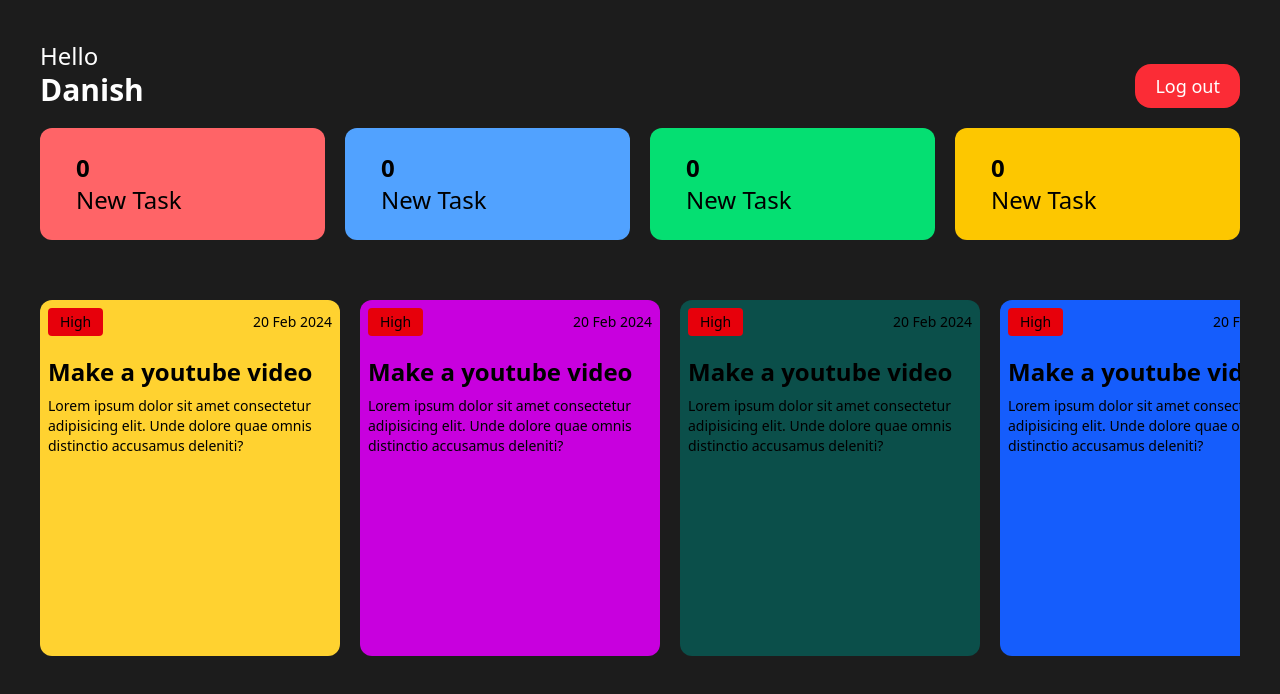
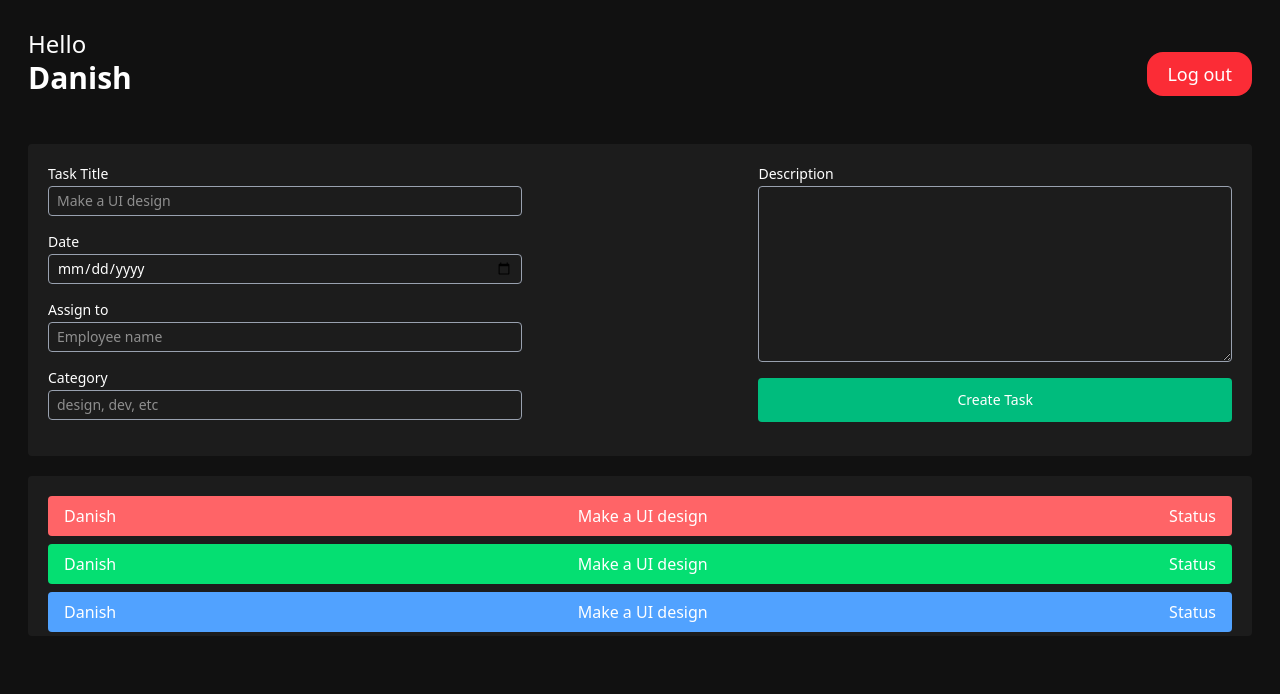
Before and after one commit to danish1454/Employee-Management-System, a React (Vite) app: page / in a window 1280 px wide. Shown: the top 694 px of the page. Built offline with nearby package versions, Linux system fonts and the light colour scheme.

Commit message:
Test Screens created

```diff
--- a/src/App.jsx
+++ b/src/App.jsx
@@ -1,11 +1,13 @@
 import React from 'react'
 import Login from './components/Auth/Login'
 import { EmployeeDashboard } from './components/Dashboard/EmployeeDashboard'
+import AdminDashboard from './components/Dashboard/AdminDashboard'
 const App = () => {
   return (
     <>
       {/* <Login /> */}
-      <EmployeeDashboard />
+      {/* <EmployeeDashboard /> */}
+      <AdminDashboard />
     </>
   )
 }
--- a/src/components/Dashboard/AdminDashboard.jsx
+++ b/src/components/Dashboard/AdminDashboard.jsx
@@ -0,0 +1,16 @@
+import React from 'react'
+import Header from '../others/Header'
+import CreateTask from '../others/CreateTask'
+import AllTask from '../others/AllTask'
+
+const AdminDashboard = () => {
+  return (
+    <div className='h-screen w-full p-7'>
+        <Header />
+        <CreateTask />
+        <AllTask />
+    </div>
+  )
+}
+
+export default AdminDashboard
--- /dev/null
+++ b/src/components/others/AllTask.jsx
@@ -0,0 +1,36 @@
+import React from 'react'
+
+const AllTask = () => {
+  return (
+    <div className='bg-[#1c1c1c] p-5 rounded mt-5 h-40 overflow-auto'>
+        <div className='bg-red-400 mb-2 py-2 px-4 flex justify-between rounded'>
+            <h2>Danish</h2>
+            <h2>Make a UI design </h2>
+            <h5>Status</h5>
+        </div>
+        <div className='bg-green-400 mb-2 py-2 px-4 flex justify-between rounded'>
+            <h2>Danish</h2>
+            <h2>Make a UI design </h2>
+            <h5>Status</h5>
+        </div>
+        <div className='bg-blue-400 mb-2 py-2 px-4 flex justify-between rounded'>
+            <h2>Danish</h2>
+            <h2>Make a UI design </h2>
+            <h5>Status</h5>
+        </div>
+        <div className='bg-yellow-400 mb-2 py-2 px-4 flex justify-between rounded'>
+            <h2>Danish</h2>
+            <h2>Make a UI design </h2>
+            <h5>Status</h5>
+        </div>
+        <div className='bg-violet-400 mb-2 py-2 px-4 flex justify-between rounded'>
+            <h2>Danish</h2>
+            <h2>Make a UI design </h2>
+            <h5>Status</h5>
+        </div>
+
+    </div>
+  )
+}
+
+export default AllTask
--- /dev/null
+++ b/src/components/others/CreateTask.jsx
@@ -0,0 +1,39 @@
+import React from 'react'
+
+const CreateTask = () => {
+  return (
+        <div className='p-5 bg-[#1c1c1c] mt-7 rounded'>
+    <form className='flex flex-wrap w-full items-start justify-between'>
+    <div className='w-1/2'>
+        <div>
+            <h3 className='text-sm text-gray-300 mb-0.5'>Task Title</h3>
+            <input className='text-sm py-1 px-2 w-4/5 rounded outline-none bg-transparent border-[1px] border-gray-400 mb-4' type='text' placeholder='Make a UI design'></input>
+        </div>
+        <div>
+            <h3 className='text-sm text-gray-300 mb-0.5'>Date</h3>
+            <input className='text-sm py-1 px-2 w-4/5 rounded outline-none bg-transparent border-[1px] border-gray-400 mb-4'  type="date" />
+        </div>
+
+        <div>
+            <h3 className='text-sm text-gray-300 mb-0.5'>Assign to</h3>
+            <input className='text-sm py-1 px-2 w-4/5 rounded outline-none bg-transparent border-[1px] border-gray-400 mb-4'  type="text" placeholder='Employee name' />
+        </div>
+
+        <div>
+            <h3 className='text-sm text-gray-300 mb-0.5'>Category</h3>
+            <input className='text-sm py-1 px-2 w-4/5 rounded outline-none bg-transparent border-[1px] border-gray-400 mb-4'  type="text" placeholder='design, dev, etc' />
+        </div>
+    </div>
+
+
+    <div className='w-2/5 flex flex-col items-start'>
+        <h3 className='text-sm text-gray-300 mb-0.5'>Description</h3>
+        <textarea className='w-full h-44 text-sm py-2 px-4 rounded outline-none bg-transparent border-[1px] border-gray-400' name='' id='' cols='30' rows='10'></textarea>
+        <button className='bg-emerald-500 py-3 hover:bg-emerald-600 px-5 rounded text-sm mt-4 w-full'>Create Task</button>
+    </div>
+    </form>
+    </div>
+  )
+}
+
+export default CreateTask
--- a/src/components/others/Header.jsx
+++ b/src/components/others/Header.jsx
@@ -3,7 +3,7 @@
 const Header = () => {
   return (
     <div className='flex items-end justify-between text-white pb-5'>
-        <h1 className='text-2xl font-medium text-white'>Hello  <br/><span className='text-3xl font-semibold'>Danish</span></h1>
+        <h1 className='text-2xl font-medium text-black'>Hello  <br/><span className='text-3xl font-semibold'>Danish</span></h1>
         <button className='bg-red-500 text-lg font-medium text-white px-5 py-2 rounded-2xl'>Log out</button>
     </div>
   )
--- a/src/index.css
+++ b/src/index.css
@@ -1,4 +1,11 @@
 @import "tailwindcss";
+
+*{
+    color: #fff;
+  }
+body{
+    background-color: #111;
+  }
 
 #taskList::-webkit-scrollbar {
     display: none;
```
